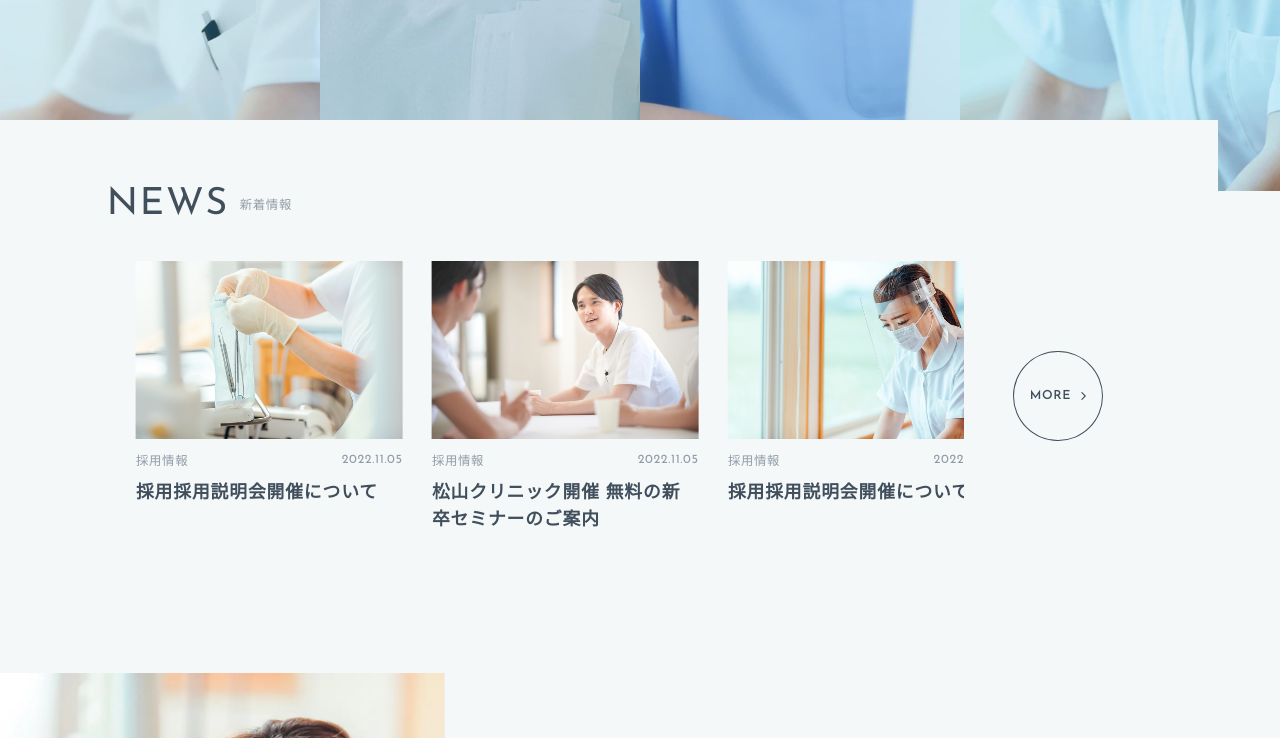
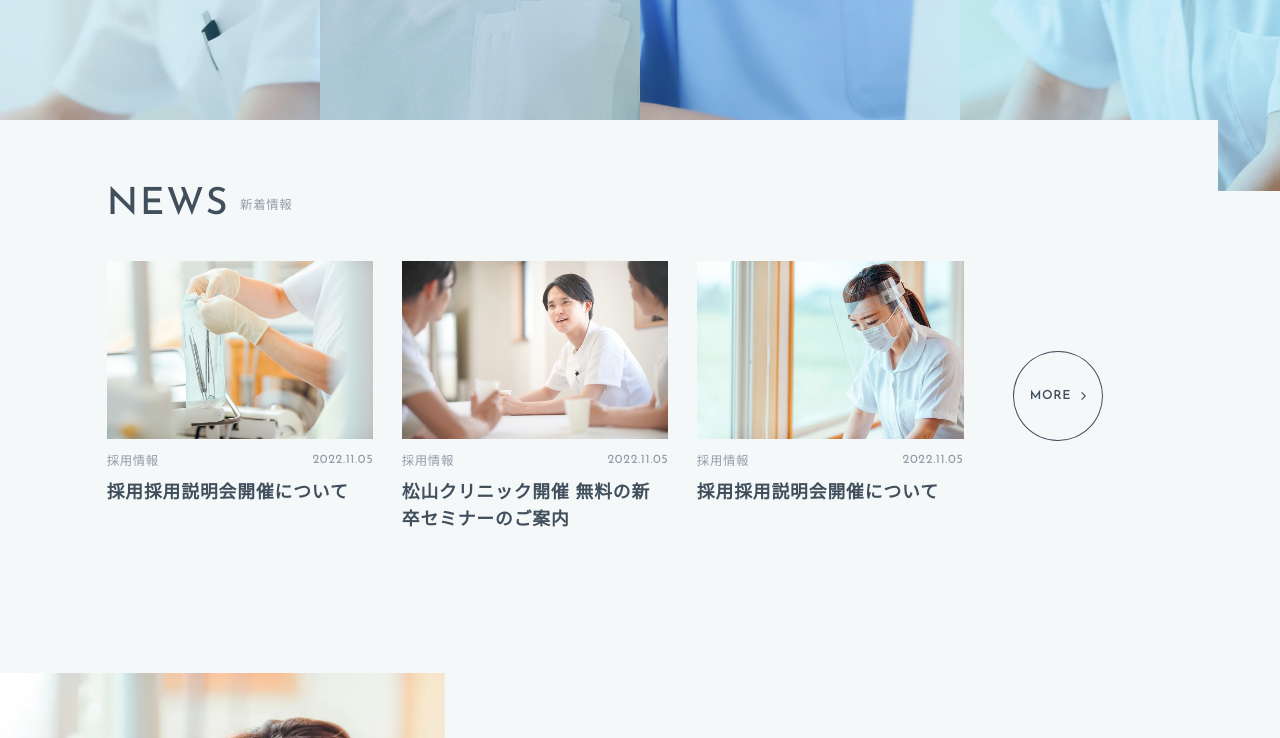
Before and after one commit to kazumi396/hm-matsuyama-clinic, a plain HTML site: page index.html in a window 1280 px wide. Shown: the part 520-1258 px from the top of the page. Drawn offline with nearby package versions, Linux system fonts and the light colour scheme.

Commit message:
newsセクションのコードを修正しました。

```diff
--- a/index.html
+++ b/index.html
@@ -30,13 +30,10 @@
     <link href="https://fonts.googleapis.com/css2?family=Josefin+Sans:ital,wght@0,100..700;1,100..700&family=Zen+Kaku+Gothic+New:wght@400;500;700&display=swap" rel="stylesheet" />
 
     <!-- css -->
-    <!-- splide css -->
-    <link href="https://cdn.jsdelivr.net/npm/@splidejs/splide@4.1.4/dist/css/splide.min.css" rel="stylesheet" />
     <link rel="stylesheet" href="css/style.css" />
 
     <!-- js -->
     <script src="js/main.js" defer></script>
-    <script src="https://cdn.jsdelivr.net/npm/@splidejs/splide@4.1.4/dist/js/splide.min.js" defer></script>
   </head>
   <body>
     <header class="header">
@@ -111,7 +108,7 @@
           <img src="img/top/menu-icon.svg" width="20" height="15" alt="" decoding="async" />
           <span>menu</span>
         </button>
-        <a class="header-entry-link" href="entry.html">
+        <a class="header-entry-link" href="https://www.google.com/" target="_blank" rel="noopener noreferrer">
           <div class="header-entry-box">
             <span class="entry-link-en">entry</span>
             <span class="entry-link-ja">エントリー</span>
@@ -130,15 +127,14 @@
 
       <section class="news" id="#news">
         <div class="news-container">
-          <div class="c-title-group">
-            <h2 class="c-title">news</h2>
-            <p class="c-title-sub">新着情報</p>
+          <div class="c-title-group news-title">
+            <p class="c-title">news</p>
+            <h2 class="c-title-sub">新着情報</h2>
           </div>
           <div class="news-item-container">
-            <section class="splide" role="group" aria-label="Splideの基本的なHTML">
-              <div class="splide__track">
-                <ul class="splide__list">
-                  <li class="splide__slide">
+            <div class="news-list-wrapper">
+              <ul class="news-list">
+                <li class="news-item">
                   <img src="img/top/news-image01.png" width="514" height="342" alt="器具を扱う手元の写真" decoding="async" />
                   <div class="news-text-box">
                     <div class="news-head">
@@ -148,7 +144,7 @@
                     <p class="news-description">採用採用説明会開催について</p>
                   </div>
                 </li>
-                  <li class="splide__slide">
+                <li class="news-item">
                   <img src="img/top/news-image02.png" width="514" height="342" alt="3人のスタッフが談笑中" decoding="async" />
                   <div class="news-text-box">
                     <div class="news-head">
@@ -158,7 +154,7 @@
                     <p class="news-description">松山クリニック開催 無料の新卒セミナーのご案内</p>
                   </div>
                 </li>
-                  <li class="splide__slide">
+                <li class="news-item">
                   <img src="img/top/news-image03.png" width="514" height="342" alt="看護師が処置をしている様子" decoding="async" />
                   <div class="news-text-box">
                     <div class="news-head">
@@ -170,7 +166,6 @@
                 </li>
               </ul>
             </div>
-            </section>
             <div class="news-button-wrapper">
               <a class="c-button news-button" href="news.html">more<img src="img/top/icon.svg" width="7" height="12" alt="" decoding="async" /></a>
             </div>
@@ -182,8 +177,8 @@
         <img class="grreting-image" src="img/top/greeting-image-container.webp" width="1066" height="1410" alt="笑顔で働いている女性" decoding="async" />
         <div class="greeting-container">
           <div class="c-title-group">
-            <h2 class="c-title">greeting</h2>
-            <p class="c-title-sub">ご挨拶</p>
+            <p class="c-title">greeting</p>
+            <h2 class="c-title-sub">ご挨拶</h2>
           </div>
           <div class="greeting-textGroup">
             <p class="greeting-catchCopy">
@@ -208,8 +203,8 @@
         <div class="feature-inner">
           <div class="feature-head">
             <div class="c-title-group c-title-group--type2">
-              <h2 class="c-title c-title--type2">feature</h2>
-              <p class="c-title-sub c-title-sub--type2">３つの特徴</p>
+              <p class="c-title c-title--type2">feature</p>
+              <h2 class="c-title-sub c-title-sub--type2">３つの特徴</h2>
             </div>
             <p class="feature-message">最新の設備と公平な評価制度、そしてフラットな組織文化が、あなたの可能性を最大限に引き出します。共に学び、高め合える環境で、医療のプロフェッショナルとして輝きましょう。</p>
           </div>
@@ -261,8 +256,8 @@
         <div class="interview-body">
           <div class="interview-inner">
             <div class="c-title-group c-title-group--type3 interview-title-group">
-              <h2 class="c-title c-title--type3">interview</h2>
-              <p class="c-title-sub c-title-sub--type3">インタビュー</p>
+              <p class="c-title c-title--type3">interview</p>
+              <h2 class="c-title-sub c-title-sub--type3">インタビュー</h2>
             </div>
             <div class="interview-container">
               <div class="interview-item">
@@ -305,8 +300,8 @@
         <img class="entry-image" src="img/top/entry-image.jpg" width="380" height="240" alt="笑顔で仕事をする3名の様子" decoding="async" />
         <div class="entry-textBox">
           <div class="c-title-group c-title-group--type2">
-            <h2 class="c-title c-title--type2">entry</h2>
-            <p class="c-title-sub c-title-sub--type2">エントリー</p>
+            <p class="c-title c-title--type2">entry</p>
+            <h2 class="c-title-sub c-title-sub--type2">エントリー</h2>
           </div>
           <div class="entry-text">
             <p>あなたの一歩が、多くの笑顔につながります。</p>
@@ -314,7 +309,7 @@
             <p>ぜひ、あなたの想いをお聞かせください。</p>
           </div>
           <div class="entry-button">
-            <a href="entry.html">
+            <a href="https://www.google.com/" target="_blank" rel="noopener noreferrer">
               entry
               <span class="entry-ja">エントリー</span>
               <span class="entry-icon"></span>
--- a/js/main.js
+++ b/js/main.js
@@ -90,25 +90,3 @@ const menu = () => {
 };
 
 menu();
-
-/**
- * ファーストビュー　splide
- */
-document.addEventListener("DOMContentLoaded", function () {
-  new Splide(".splide", {
-    type: "loop",
-    perPage: 3,
-    breakpoints: {
-      768: {
-        perPage: 1,
-      },
-    },
-    autoplay: false,
-    interval: 3000,
-    pauseOnHover: true,
-    arrows: false,
-    pagination: false,
-    gap: "1rem",
-    padding: { left: "1rem", right: "1rem" },
-  }).mount();
-});
--- a/scss/page/top/_top-news.scss
+++ b/scss/page/top/_top-news.scss
@@ -6,10 +6,8 @@ page > top > top-news
 */
 .news-container {
   background-color: var(--bg-base);
-  padding: 56rem 20rem;
-  display: flex;
-  flex-direction: column;
-  gap: 32rem;
+  padding: 56rem 0;
+
   @include g.mq() {
     margin: -80rem 70rem 0 0;
     padding: 64rem 0 64rem 120rem;
@@ -18,24 +16,50 @@ page > top > top-news
   }
 }
 
+.news-title {
+  padding: 0 20rem;
+
+  @include g.mq() {
+    padding: 0;
+  }
+}
+
 .news-item-container {
+  @include g.mq() {
+    display: flex;
+    gap: 56rem;
+    align-items: center;
+    margin-top: 32rem;
+  }
+}
+
+.news-list-wrapper {
+  margin-top: 32rem;
+  overflow: scroll;
+  scrollbar-width: none;
   display: flex;
-  flex-direction: column;
-  gap: 32rem;
+
   @include g.mq() {
+    margin-top: 0;
     flex-direction: row;
     gap: 56rem;
     align-items: center;
   }
-}
 
-.splide {
-  @include g.mq() {
-    width: 964rem;
+  &::before,
+  &::after {
+    content: "";
+    display: block;
+    width: 20rem;
+    flex-shrink: 0;
+
+    @include g.mq() {
+      display: none;
+    }
   }
 }
 
-.splide__list {
+.news-list {
   display: flex;
   gap: 24rem;
   @include g.mq() {
@@ -43,7 +67,7 @@ page > top > top-news
   }
 }
 
-.splide__slide {
+.news-item {
   max-width: 257rem;
   display: flex;
   flex-direction: column;
@@ -53,7 +77,7 @@ page > top > top-news
   }
 }
 
-.splide__slide img {
+.news-item img {
   width: 257rem;
   height: 171rem;
   aspect-ratio: 257 /171;
@@ -104,6 +128,11 @@ page > top > top-news
 
 .news-button-wrapper {
   text-align: right;
+  margin: 32rem 20rem 0 auto;
+
+  @include g.mq() {
+    margin: 0;
+  }
 }
 
 .news-button {
```
Also changed, not shown: css/style.css, 1 other file. Lines whose indentation alone changed are shown as unchanged.
